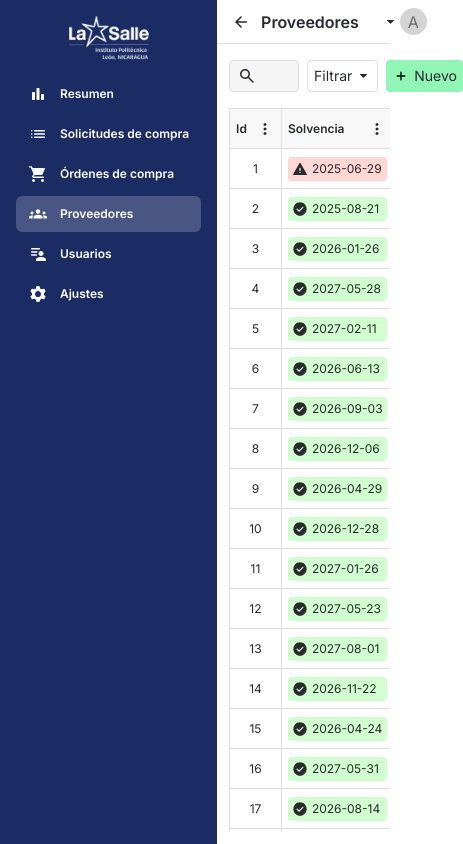
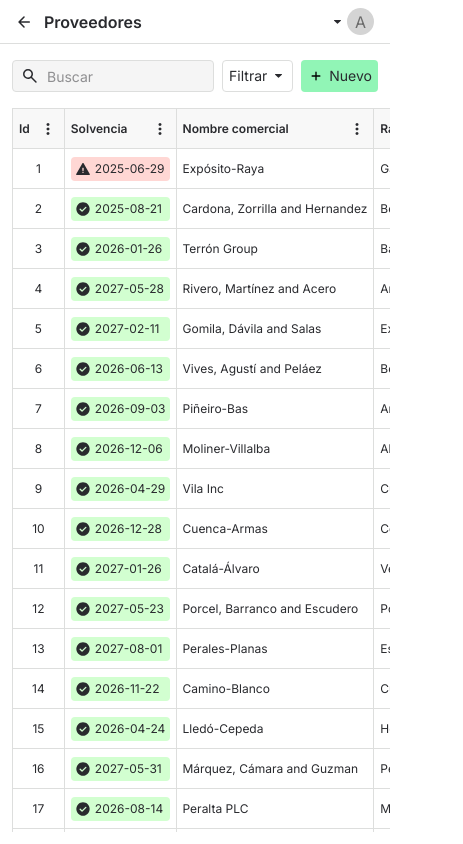
Before and after one commit to ReynaldoMolina/ipls-compras, a Next.js app: page /proveedores in a window 390 px wide. Shown: the whole page, 463 px wide, since content can reach past the window. Built offline with nearby package versions, Linux system fonts and the light colour scheme.

Commit message:
Fix profile menu button animation

```diff
--- a/src/ui/header/Header.tsx
+++ b/src/ui/header/Header.tsx
@@ -29,11 +29,11 @@ export default function Header({ pageTitle }: { pageTitle: string }) {
       <button
         ref={buttonRef}
         type="button"
-        className={`flex h-full items-center p-1 gap-0.5 rounded-md cursor-pointer transition ${isMenuOpen ? 'outline outline-button-active bg-button-active/10' : 'hover:bg-button-hover'}`}
+        className={`flex h-full items-center p-1 gap-0.5 rounded-md cursor-pointer transition outline ${isMenuOpen ? 'outline-button-active bg-button-active/10' : 'hover:bg-button-hover outline-transparent'}`}
         onClick={() => setIsMenuOpen((state) => !state)}
       >
         <ArrowDropDown
-          className={`${isMenuOpen ? 'text-button-active' : ''}`}
+          className={`transition ${isMenuOpen ? 'text-button-active' : ''}`}
         />
         <div className="flex justify-center items-center h-full aspect-square rounded-full bg-neutral-300 text-brand-gray cursor-pointer">
           A
--- a/src/ui/sidemenu/SideMenu.tsx
+++ b/src/ui/sidemenu/SideMenu.tsx
@@ -6,7 +6,7 @@ import { MenuItem } from './MenuItem';
 
 export default function SideMenu() {
   return (
-    <menu className="flex flex-col items-center gap-4 p-4 bg-brand-blue min-w-fit">
+    <menu className="hidden md:flex flex-col items-center gap-4 p-4 bg-brand-blue min-w-fit">
       <Image
         src="/images/logo-blanco.png"
         width={90}
```
